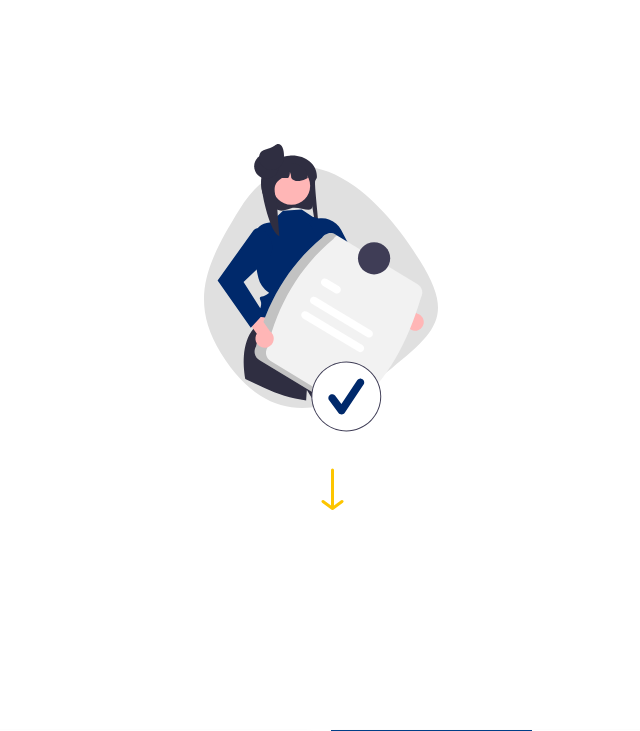
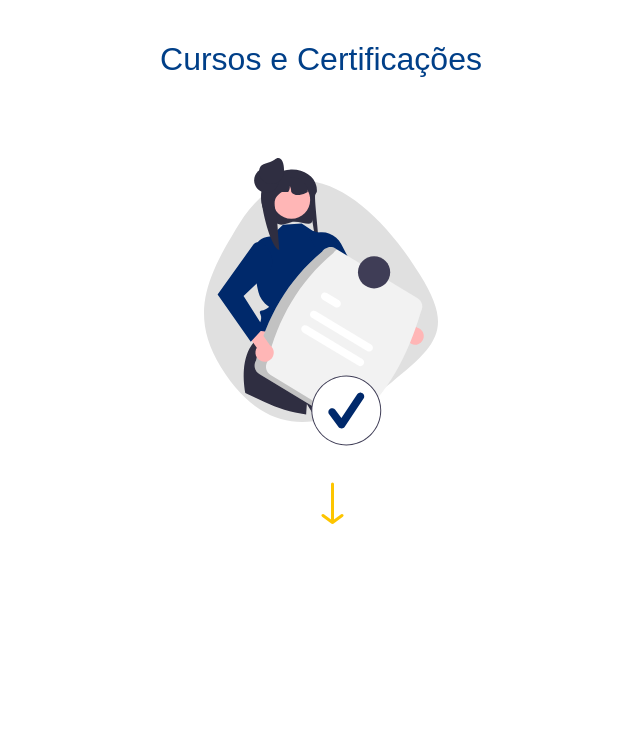
Before and after one commit to henriqFerreira/API-FATEC-1-SEM, a Flask app: page /cursos in a window 1280 px wide. Shown: the part 70-801 px from the top of the page, without its empty margins (319-959 px from the left). Run offline with Flask 2, Linux system fonts and the light colour scheme; some web fonts are replaced.

Commit message:
Correções na página de Cursos (H)

```diff
--- a/static/css/cursos.css
+++ b/static/css/cursos.css
@@ -7,16 +7,21 @@
 }
 
 #section-1 { height: 90vh; }
+    #section-1 h2 {
+        text-align: center;
+        margin-top: 40px;
+        color: var(--dark-blue);
+    }
     .svg {
         position: relative;
-        top: 40%;
+        top: 30%;
         transform: translateY(-50%);
         width: 100%;
         text-align: center;
     }
     .seta {
         position: relative;
-        top: 25%; left: 50%;
+        top: 15%; left: 50%;
         transform: translateX(-50%);
         width: 100%;
     }
--- a/templates/cursos.html
+++ b/templates/cursos.html
@@ -17,14 +17,15 @@
             <li id="navbar-logo"><a href="">LOGO</a></li>
             <li id="navbar-bar"><span></span></li>
             <li class="link"><a href="/">Início</a></li>
-            <li class="link"><a href="vagas">Vagas</a></li>
-            <li class="link"><a href="cursos">Cursos e Certificações</a></li>
+            <li class="link"><a href="/vagas">Vagas</a></li>
+            <li class="link"><a href="/cursos">Cursos e Certificações</a></li>
             </ul>
         </div>
     </nav>
     <!-- Conteúdo da página deve ser inserido dentro dessa DIV -->
     <div class="container">
         <section id="section-1">
+            <h2>Cursos e Certificações</h2>
             <div class="svg">
                 <img src="../static/images/SVG-CursosCertificacoes.svg" alt="Mulher segurando um certificado">
             </div>
```
